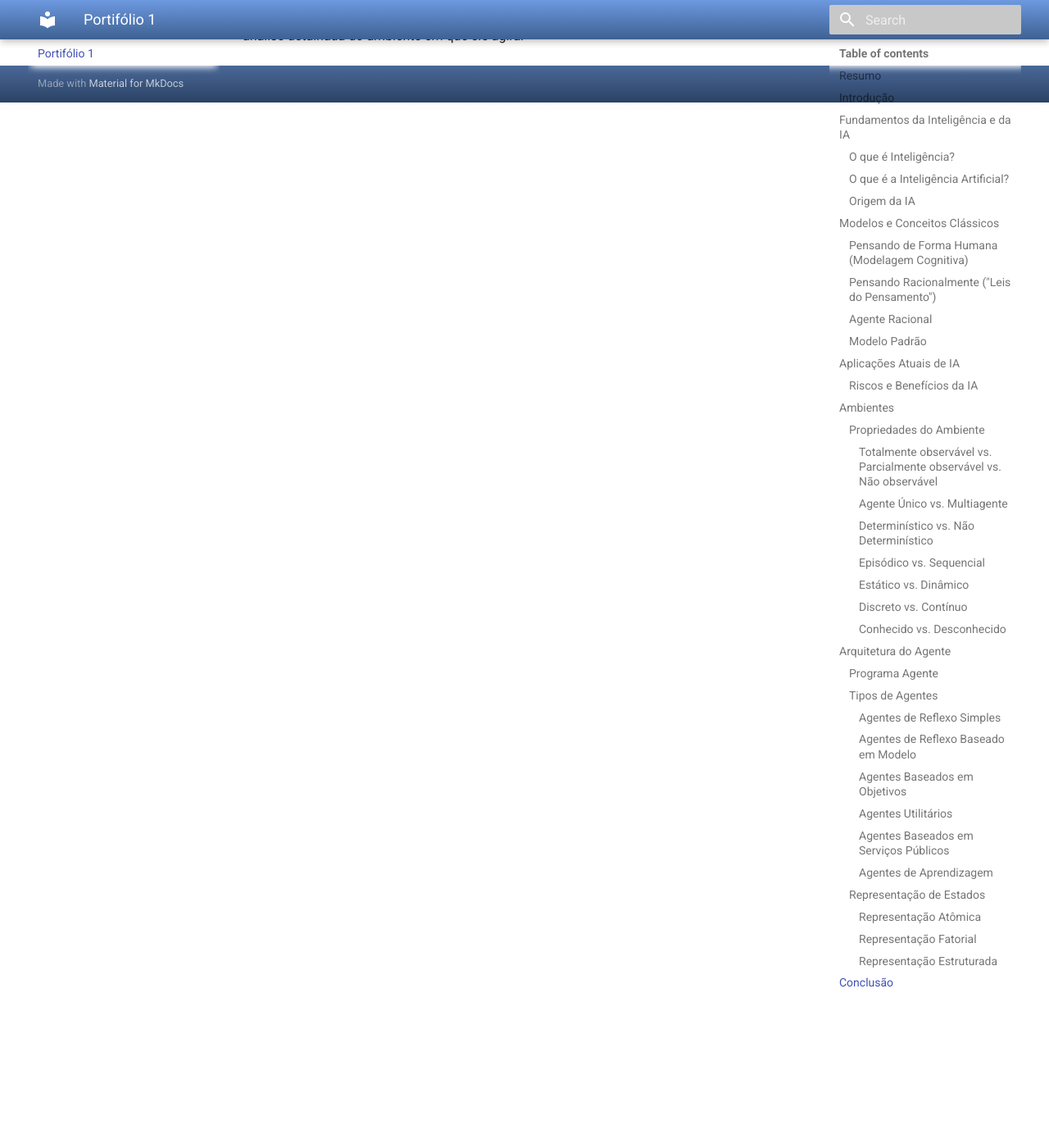
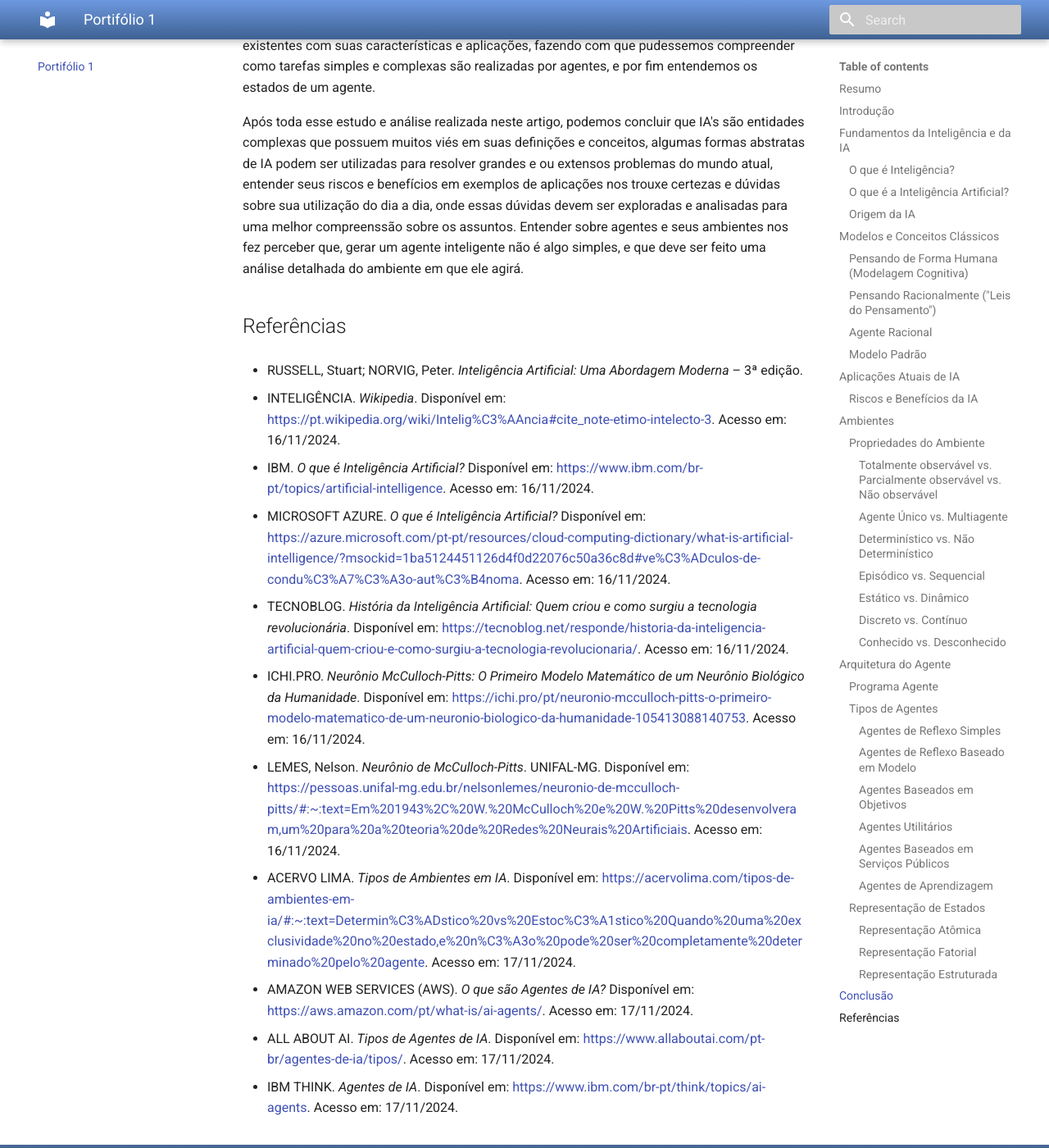
Before and after one commit to wildemberg-sales/Inteligencia-Artificial, an MkDocs documentation site: the page built from docs/portifolios/portifolio1.md, in a window 1280 px wide and 1400 px high, scrolled down 16396 px. Shown: the whole window at 82% size. Built offline with MkDocs 1.6.1 and Material for MkDocs 9.7.7, drawn with Linux system fonts in a browser that asks for light colours; some of the changed text lies outside the part shown.

Commit message:
Adiciona referências do artigo e PDF

```diff
--- a/docs/portifolios/portifolio1.md
+++ b/docs/portifolios/portifolio1.md
@@ -1,8 +1,23 @@
 # Inteligência Artificial em Aspectos Gerais e uma Visão Macro sobre Agentes Inteligentes
+
+---
+
+**Autor:** Wildemberg Sales da Silva Junior
+
+**Matrícula:** 202017503
+
+**Data:** 19/11/2024
+
+**Instituição/Universidade:** Universidade de Brasília(UnB)
+
+**Disciplina:** Inteligência Artificial - FGA0221
+
+---
 
 ## Resumo
 
 Este artigo oferece uma visão abrangente sobre a Inteligência Artificial (IA), abordando sua origem, os fundamentos que definem o modelo padrão, as características essenciais para a definição de inteligência e IA, além da concepção de agentes inteligentes. Foram explorados os modelos e conceitos clássicos do pensamento, com o objetivo de compreender como as IAs devem agir, investigando as características do pensamento humano e racional. Aprofundamos a análise para definir o que são agentes inteligentes, suas principais características e seu papel dentro dos ambientes em que atuam, destacando como as propriedades do ambiente podem influenciar o comportamento de um agente. Por fim, discutimos alguns dos tipos de agentes existentes, suas atuações e aplicações.
+
 
 ## Introdução
 
@@ -326,3 +341,27 @@ A representação estruturada é definida como a mais complexa entre as 3 repres
 Baseado em tudo que vimos até o presente momento, obtivemos uma visão abstrata e detalhada sobre o que é Inteligência Artifical, modelos e conceitos do que gera a definição final de um agente inteligente e como foi gerado o modelo padrão de IA, também analisamos riscos, benefícios e implementações da IA no mundo atual, entendendo seus prós e contras em cada exemplo formando opiniões sobre seus usos. Após entender os conceitos mais básicos sobre IA, nos aprofundamos no assunto de agentes, onde conseguimos ter uma visão ampliada do que são agentes, suas características e propriedades, o ambiente em que atuam e as propriedades de um ambiente que influenciam o comportamento e a modelagem de um agente, fazendo com que entedessemos sobre a arquitetura do agente, vimos um pouco dos tipos de agentes existentes com suas características e aplicações, fazendo com que pudessemos compreender como tarefas simples e complexas são realizadas por agentes, e por fim entendemos os estados de um agente.
 
 Após toda esse estudo e análise realizada neste artigo, podemos concluir que IA's são entidades complexas que possuem muitos viés em suas definições e conceitos, algumas formas abstratas de IA podem ser utilizadas para resolver grandes e ou extensos problemas do mundo atual, entender seus riscos e benefícios em exemplos de aplicações nos trouxe certezas e dúvidas sobre sua utilização do dia a dia, onde essas dúvidas devem ser exploradas e analisadas para uma melhor compreenssão sobre os assuntos. Entender sobre agentes e seus ambientes nos fez perceber que, gerar um agente inteligente não é algo simples, e que deve ser feito uma análise detalhada do ambiente em que ele agirá.
+
+## Referências
+
+- RUSSELL, Stuart; NORVIG, Peter. *Inteligência Artificial: Uma Abordagem Moderna* – 3ª edição.
+
+- INTELIGÊNCIA. *Wikipedia*. Disponível em: [https://pt.wikipedia.org/wiki/Intelig%C3%AAncia#cite_note-etimo-intelecto-3](https://pt.wikipedia.org/wiki/Intelig%C3%AAncia#cite_note-etimo-intelecto-3). Acesso em: 16/11/2024.
+
+- IBM. *O que é Inteligência Artificial?* Disponível em: [https://www.ibm.com/br-pt/topics/artificial-intelligence](https://www.ibm.com/br-pt/topics/artificial-intelligence). Acesso em: 16/11/2024.
+
+- MICROSOFT AZURE. *O que é Inteligência Artificial?* Disponível em: [https://azure.microsoft.com/pt-pt/resources/cloud-computing-dictionary/what-is-artificial-intelligence/?msockid=1ba5124451126d4f0d22076c50a36c8d#ve%C3%ADculos-de-condu%C3%A7%C3%A3o-aut%C3%B4noma](https://azure.microsoft.com/pt-pt/resources/cloud-computing-dictionary/what-is-artificial-intelligence/?msockid=1ba5124451126d4f0d22076c50a36c8d#ve%C3%ADculos-de-condu%C3%A7%C3%A3o-aut%C3%B4noma). Acesso em: 16/11/2024.
+
+- TECNOBLOG. *História da Inteligência Artificial: Quem criou e como surgiu a tecnologia revolucionária*. Disponível em: [https://tecnoblog.net/responde/historia-da-inteligencia-artificial-quem-criou-e-como-surgiu-a-tecnologia-revolucionaria/](https://tecnoblog.net/responde/historia-da-inteligencia-artificial-quem-criou-e-como-surgiu-a-tecnologia-revolucionaria/). Acesso em: 16/11/2024.
+
+- ICHI.PRO. *Neurônio McCulloch-Pitts: O Primeiro Modelo Matemático de um Neurônio Biológico da Humanidade*. Disponível em: [https://ichi.pro/pt/neuronio-mcculloch-pitts-o-primeiro-modelo-matematico-de-um-neuronio-biologico-da-humanidade-105413088140753](https://ichi.pro/pt/neuronio-mcculloch-pitts-o-primeiro-modelo-matematico-de-um-neuronio-biologico-da-humanidade-105413088140753). Acesso em: 16/11/2024.
+
+- LEMES, Nelson. *Neurônio de McCulloch-Pitts*. UNIFAL-MG. Disponível em: [https://pessoas.unifal-mg.edu.br/nelsonlemes/neuronio-de-mcculloch-pitts/#:~:text=Em%201943%2C%20W.%20McCulloch%20e%20W.%20Pitts%20desenvolveram,um%20para%20a%20teoria%20de%20Redes%20Neurais%20Artificiais](https://pessoas.unifal-mg.edu.br/nelsonlemes/neuronio-de-mcculloch-pitts/#:~:text=Em%201943%2C%20W.%20McCulloch%20e%20W.%20Pitts%20desenvolveram,um%20para%20a%20teoria%20de%20Redes%20Neurais%20Artificiais). Acesso em: 16/11/2024.
+
+- ACERVO LIMA. *Tipos de Ambientes em IA*. Disponível em: [https://acervolima.com/tipos-de-ambientes-em-ia/#:~:text=Determin%C3%ADstico%20vs%20Estoc%C3%A1stico%20Quando%20uma%20exclusividade%20no%20estado,e%20n%C3%A3o%20pode%20ser%20completamente%20determinado%20pelo%20agente](https://acervolima.com/tipos-de-ambientes-em-ia/#:~:text=Determin%C3%ADstico%20vs%20Estoc%C3%A1stico%20Quando%20uma%20exclusividade%20no%20estado,e%20n%C3%A3o%20pode%20ser%20completamente%20determinado%20pelo%20agente). Acesso em: 17/11/2024.
+
+- AMAZON WEB SERVICES (AWS). *O que são Agentes de IA?* Disponível em: [https://aws.amazon.com/pt/what-is/ai-agents/](https://aws.amazon.com/pt/what-is/ai-agents/). Acesso em: 17/11/2024.
+
+- ALL ABOUT AI. *Tipos de Agentes de IA*. Disponível em: [https://www.allaboutai.com/pt-br/agentes-de-ia/tipos/](https://www.allaboutai.com/pt-br/agentes-de-ia/tipos/). Acesso em: 17/11/2024.
+
+- IBM THINK. *Agentes de IA*. Disponível em: [https://www.ibm.com/br-pt/think/topics/ai-agents](https://www.ibm.com/br-pt/think/topics/ai-agents). Acesso em: 17/11/2024.
```
Also changed, not shown: 1 other file.
